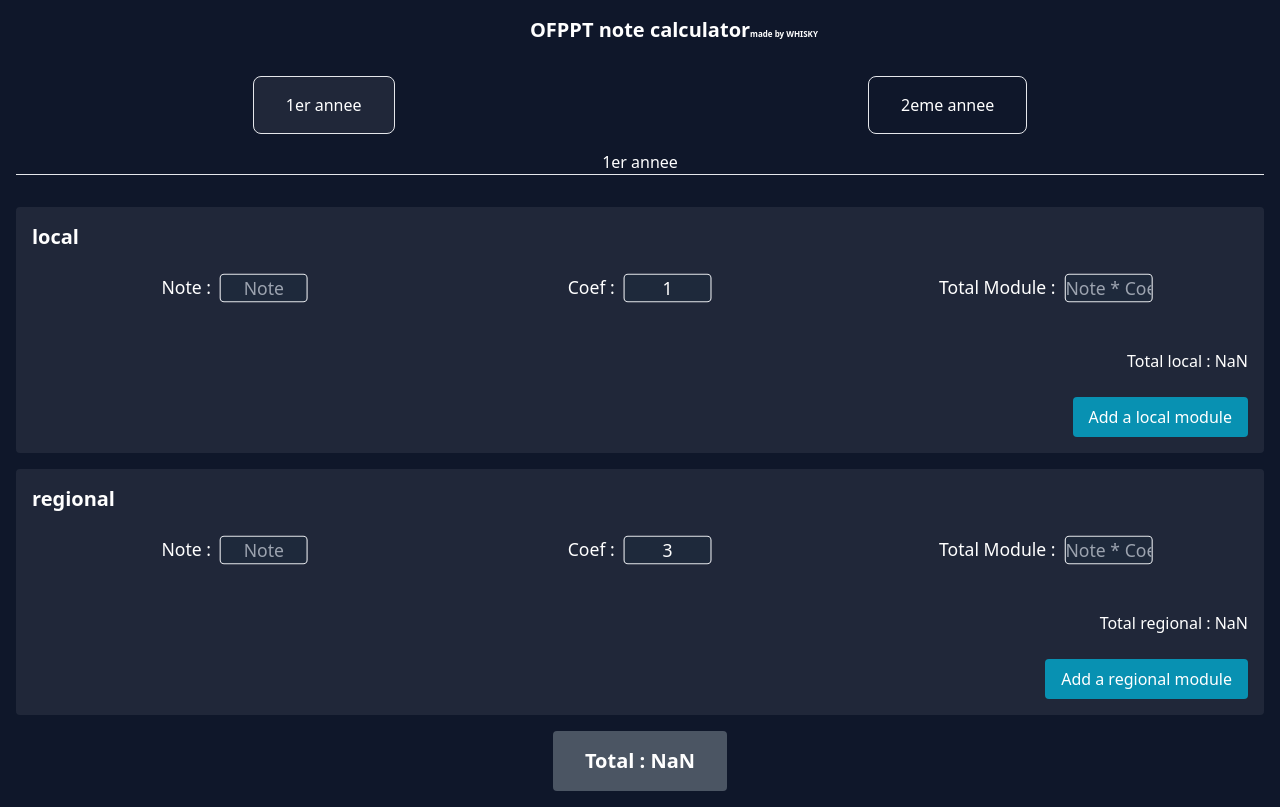
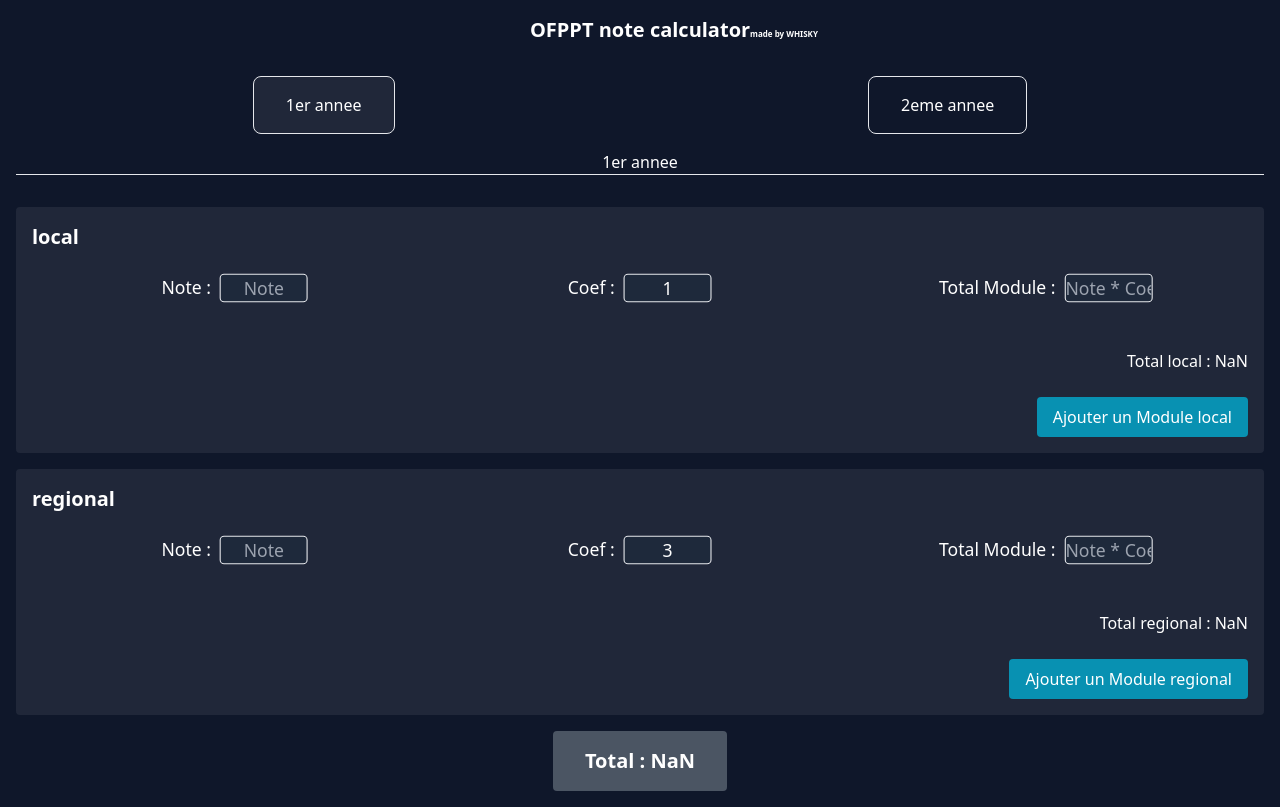
Before and after one commit to MeskiMohammed/ofppt-note-calculator, a React (Create React App) app: page / in a window 1280 px wide. Built offline with nearby package versions, Linux system fonts and the light colour scheme.

Commit message:
translated add button to french

```diff
--- a/src/components/Part.js
+++ b/src/components/Part.js
@@ -36,7 +36,7 @@
 					className="bg-cyan-600 px-4 py-2 rounded"
 					onClick={() => setItems(items + 1)}
 				>
-					Add a {type} module
+					Ajouter un Module {type}
 				</button>
 			</div>
 		</div>
```
